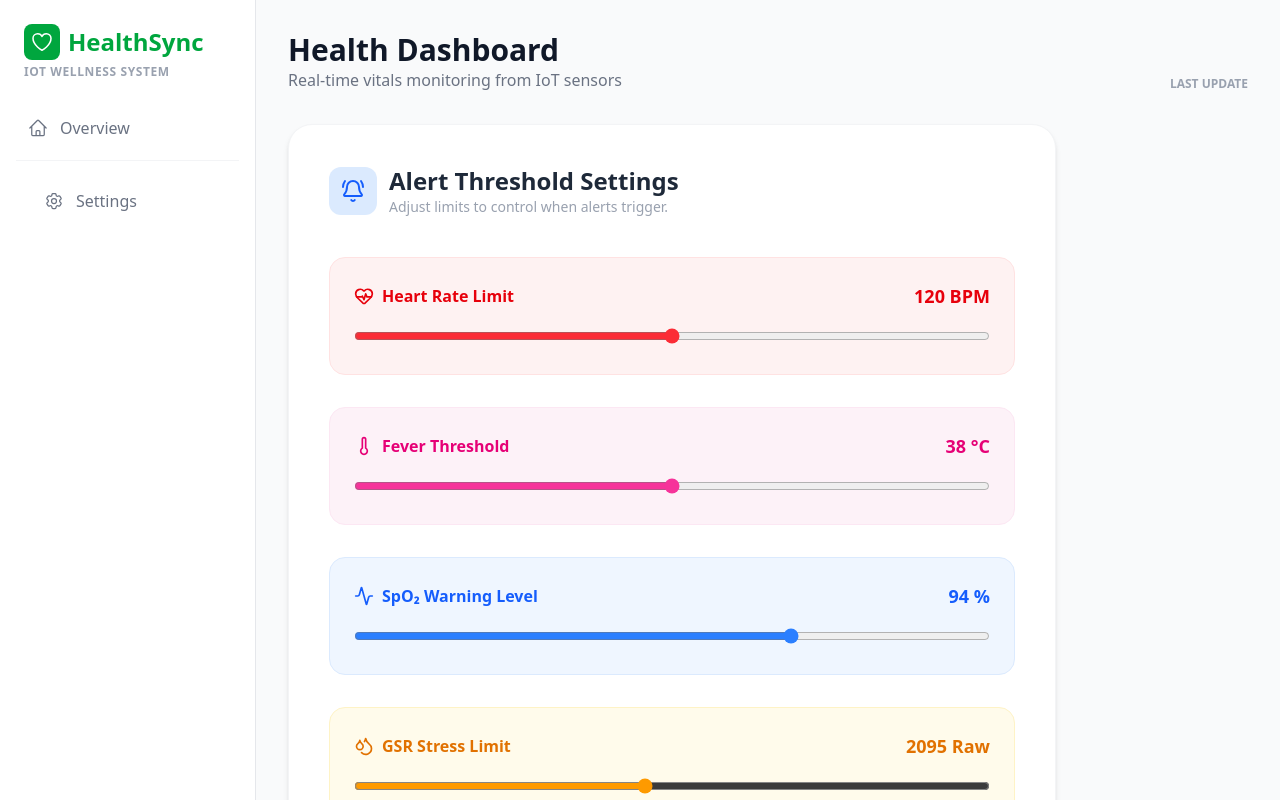
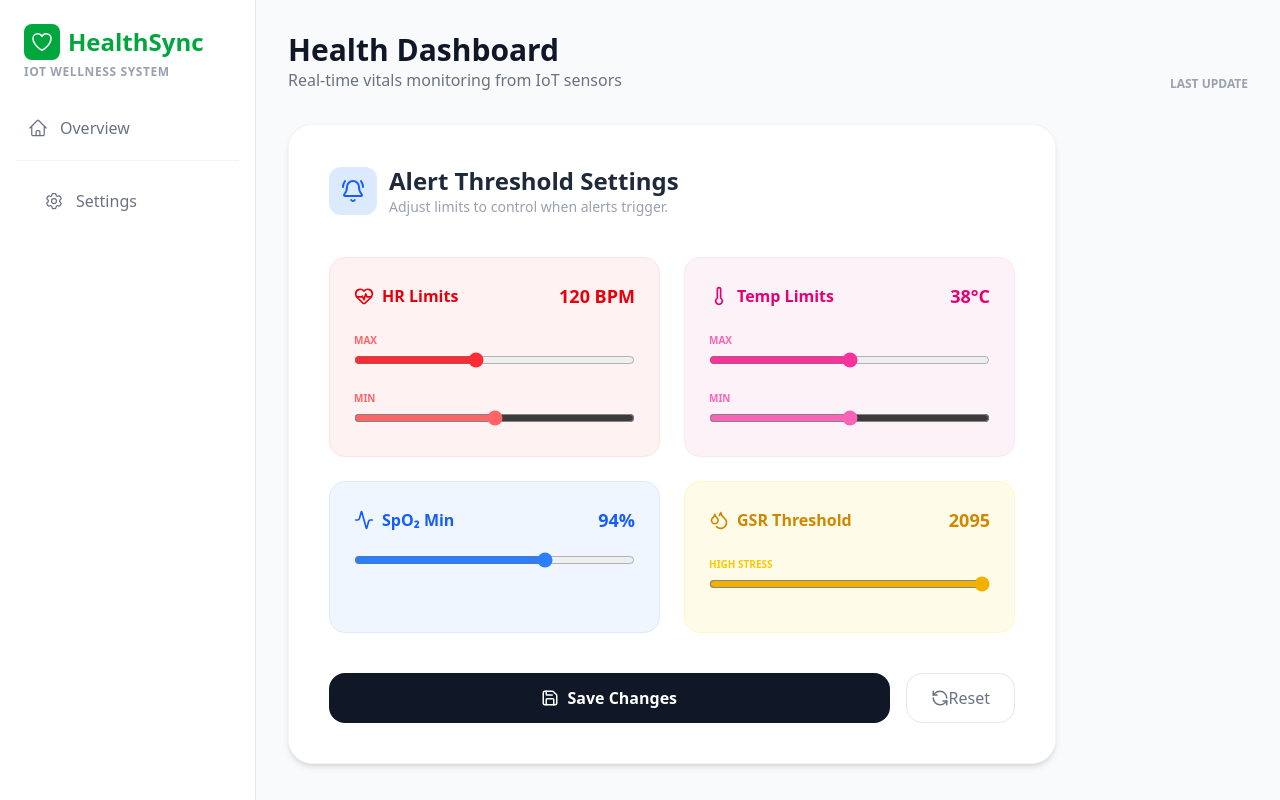
Before and after one commit to princeprasad24/HealthSync, a React (Vite) app: page / in a window 1280 px wide. Both pictures are taken after a click on the button "Settings". Shown: the top 800 px of the page. Built offline with nearby package versions, Linux system fonts and the light colour scheme; no server answers; the database is empty.

Commit message:
changed alerts

```diff
--- a/src/components/AlertSection.jsx
+++ b/src/components/AlertSection.jsx
@@ -10,14 +10,14 @@ import {
   X
 } from "lucide-react";
 
-const AlertSection = ({ metrics, thresholds, isNotificationEnabled, onDismissAll }) => {
+const AlertSection = ({ metrics, thresholds, isNotificationEnabled }) => {
 
-  // Logic to generate dynamic alerts based on your provided ranges
+  // Generate all alerts dynamically
   const generateLiveAlerts = () => {
     const activeAlerts = [];
     const { heartRate, spo2, temperature, gsr, isFallen } = metrics;
 
-    // 1. FALL DETECTION (Highest Priority)
+    // --- 1. FALL DETECTION (Highest Priority) ---
     if (isFallen) {
       activeAlerts.push({
         id: "fall",
@@ -28,14 +28,102 @@ const AlertSection = ({ metrics, thresholds, isNotificationEnabled, onDismissAll
       });
     }
 
-    // 2. HEART RATE RANGES
-    if (heartRate.current > 200) {
-      activeAlerts.push({ id: "hr-crit", type: "Heart Rate", message: "Dangerously high BPM (>200).", severity: "high", icon: <Activity /> });
-    } else if (heartRate.current > thresholds.hrMax) {
-      activeAlerts.push({ id: "hr-warn", type: "Heart Rate", message: "Pulse above set limit.", severity: "medium", icon: <Activity /> });
+    if (heartRate.current > 0) {
+    if (heartRate.current > thresholds.hrMax) {
+      activeAlerts.push({ id: "h-hr", type: "Heart Rate", message: `High Pulse (> ${thresholds.hrMax} BPM)`, severity: "high" });
+    } else if (heartRate.current < thresholds.hrMin) {
+      activeAlerts.push({ id: "l-hr", type: "Heart Rate", message: `Low Pulse (< ${thresholds.hrMin} BPM)`, severity: "high" });
+    }
+  }
+
+  if (temperature.current > 0) {
+    if (temperature.current > thresholds.tempMax) {
+      activeAlerts.push({ id: "h-temp", type: "Temperature", message: "Fever Detected", severity: "high" });
+    } else if (temperature.current < thresholds.tempMin) {
+      activeAlerts.push({ id: "l-temp", type: "Temperature", message: "Low Body Temp Detected", severity: "high" });
+    }
+  }
+
+  if (spo2.current > 0 && spo2.current < thresholds.spo2Min) {
+    activeAlerts.push({ id: "l-spo2", type: "Oxygen", message: `Critical SpO2: ${spo2.current}%`, severity: "high" });
+  }
+
+  // GSR: Stress Levels
+  if (gsr.current >= 1500) {
+    activeAlerts.push({ id: "gsr", type: "Stress", message: "High Stress detected", severity: "medium" });
+  }
+
+    // --- 2. HEART RATE ALERTS ---
+    if (heartRate.current > 0) {
+      if (heartRate.current > 200) {
+        activeAlerts.push({
+          id: "hr-crit-high",
+          type: "Heart Rate",
+          message: "CRITICAL: Dangerously High BPM (>200)!",
+          severity: "high",
+          icon: <Activity className="text-red-600" />
+        });
+      } else if (heartRate.current > thresholds.hrMax) {
+        activeAlerts.push({
+          id: "hr-high",
+          type: "Heart Rate",
+          message: "High Pulse detected.",
+          severity: "medium",
+          icon: <Activity />
+        });
+      } else if (heartRate.current < 40) {
+        activeAlerts.push({
+          id: "hr-crit-low",
+          type: "Heart Rate",
+          message: "CRITICAL: Dangerously Low BPM (<40)!",
+          severity: "high",
+          icon: <Activity className="text-blue-600" />
+        });
+      } else if (heartRate.current < 55) {
+        activeAlerts.push({
+          id: "hr-low",
+          type: "Heart Rate",
+          message: "Low Pulse (Bradycardia) detected.",
+          severity: "medium",
+          icon: <Activity />
+        });
+      }
     }
 
-    // 3. GSR STRESS RANGES (Based on your new data)
+    // --- 3. TEMPERATURE ALERTS ---
+    if (temperature.current > 0) {
+      if (temperature.current > thresholds.tempMax) {
+        activeAlerts.push({
+          id: "temp-high",
+          type: "Temperature",
+          message: "Fever detected (High Temp).",
+          severity: "high",
+          icon: <Thermometer className="text-red-600" />
+        });
+      } else if (temperature.current < 35.0) {
+        activeAlerts.push({
+          id: "temp-low",
+          type: "Temperature",
+          message: "CRITICAL: Low Body Temp (Hypothermia)!",
+          severity: "high",
+          icon: <Thermometer className="text-blue-600" />
+        });
+      }
+    }
+
+    // --- 4. SPO2 ALERTS ---
+    if (spo2.current > 0 && spo2.current < thresholds.spo2Min) {
+      const severity = spo2.current < 85 ? "high" : "medium";
+      activeAlerts.push({
+        id: "spo2-low",
+        type: "Oxygen",
+        message: `Low SpO2 detected: ${spo2.current}%.`,
+        severity,
+        icon: <Zap />
+      });
+    }
+
+    // --- 5. GSR STRESS ALERTS ---
     if (gsr.current >= 1500) {
       activeAlerts.push({
         id: "gsr-high",
@@ -52,14 +140,6 @@ const AlertSection = ({ metrics, thresholds, isNotificationEnabled, onDismissAll
         severity: "medium",
         icon: <Droplets className="text-yellow-600" />
       });
-    }
-
-    // 4. SPO2 & TEMP
-    if (spo2.current > 0 && spo2.current < thresholds.spo2Min) {
-      activeAlerts.push({ id: "spo2", type: "Oxygen", message: `SpO2 below ${thresholds.spo2Min}%.`, severity: "medium", icon: <Zap /> });
-    }
-    if (temperature.current > thresholds.tempMax) {
-      activeAlerts.push({ id: "temp", type: "Temperature", message: "Fever threshold exceeded.", severity: "high", icon: <Thermometer /> });
     }
 
     return activeAlerts;
--- a/src/components/DailyGoalCard.jsx
+++ b/src/components/DailyGoalCard.jsx
@@ -11,7 +11,7 @@ import {
   Filler,
 } from "chart.js";
 
-// Register ChartJS components
+
 ChartJS.register(
   CategoryScale,
   LinearScale,
@@ -26,16 +26,16 @@ const DailyGoalCard = ({
   title,
   currentValue,
   targetValue,
-  trendData = [], // Default to empty array to prevent map errors
+  trendData = [],
   color,
   unit,
   icon: Icon,
   chartType = "line",
 }) => {
-  // Calculate percentage for the progress bar, capped at 100%
+
   const percentage = targetValue > 0 ? Math.min((currentValue / targetValue) * 100, 100) : 0;
 
-  // Prepare data for the mini sparkline chart
+
   const chartData = {
     labels: trendData.map((_, idx) => idx + 1),
     datasets: [
--- a/src/components/SettingsSection.jsx
+++ b/src/components/SettingsSection.jsx
@@ -4,7 +4,6 @@ import { database } from "../firebase/firebase";
 import { ref, update } from "firebase/database";
 
 const SettingsSection = ({ currentThresholds }) => {
-
   const [values, setValues] = useState(currentThresholds);
   const [saved, setSaved] = useState(false);
 
@@ -27,32 +26,39 @@ const SettingsSection = ({ currentThresholds }) => {
           <BellRing size={24} />
         </div>
         <div>
-          <h2 className="text-2xl font-bold text-gray-800">
-            Alert Threshold Settings
-          </h2>
-          <p className="text-gray-400 text-sm">
-            Adjust limits to control when alerts trigger.
-          </p>
+          <h2 className="text-2xl font-bold text-gray-800">Alert Threshold Settings</h2>
+          <p className="text-gray-400 text-sm">Adjust limits to control when alerts trigger.</p>
         </div>
       </div>
 
-      <div className="space-y-8">
+      {/* Threshold Cards */}
+      <div className="grid grid-cols-1 md:grid-cols-2 gap-6">
+
         {/* HEART RATE */}
         <div className="bg-red-50 border border-red-100 p-6 rounded-2xl">
           <div className="flex justify-between items-center mb-4">
             <div className="flex items-center gap-2 text-red-600 font-semibold">
-              <HeartPulse size={20}/>
-              Heart Rate Limit
+              <HeartPulse size={20}/> HR Limits
             </div>
-            <span className="text-red-600 font-bold text-lg">
-              {values.hrMax} BPM
-            </span>
+            <span className="text-red-600 font-bold text-lg">{values.hrMax} BPM</span>
           </div>
+          <label className="text-[10px] font-black uppercase text-red-400">Max</label>
           <input
-            type="range" min="60" max="180"
+            type="range"
+            min="60"
+            max="200"
             value={values.hrMax}
-            onChange={(e) => setValues({ ...values, hrMax: parseInt(e.target.value) })}
-            className="w-full accent-red-500"
+            onChange={(e) => setValues({...values, hrMax: parseInt(e.target.value)})}
+            className="w-full accent-red-500 mb-4"
+          />
+          <label className="text-[10px] font-black uppercase text-red-400">Min</label>
+          <input
+            type="range"
+            min="30"
+            max="60"
+            value={values.hrMin}
+            onChange={(e) => setValues({...values, hrMin: parseInt(e.target.value)})}
+            className="w-full accent-red-400"
           />
         </div>
 
@@ -60,18 +66,29 @@ const SettingsSection = ({ currentThresholds }) => {
         <div className="bg-pink-50 border border-pink-100 p-6 rounded-2xl">
           <div className="flex justify-between items-center mb-4">
             <div className="flex items-center gap-2 text-pink-600 font-semibold">
-              <Thermometer size={20}/>
-              Fever Threshold
+              <Thermometer size={20}/> Temp Limits
             </div>
-            <span className="text-pink-600 font-bold text-lg">
-              {values.tempMax} °C
-            </span>
+            <span className="text-pink-600 font-bold text-lg">{values.tempMax}°C</span>
           </div>
+          <label className="text-[10px] font-black uppercase text-pink-400">Max</label>
           <input
-            type="range" min="36" max="40" step="0.1"
+            type="range"
+            min="36"
+            max="40"
+            step="0.1"
             value={values.tempMax}
-            onChange={(e) => setValues({ ...values, tempMax: parseFloat(e.target.value) })}
-            className="w-full accent-pink-500"
+            onChange={(e) => setValues({...values, tempMax: parseFloat(e.target.value)})}
+            className="w-full accent-pink-500 mb-4"
+          />
+          <label className="text-[10px] font-black uppercase text-pink-400">Min</label>
+          <input
+            type="range"
+            min="30"
+            max="36"
+            step="0.1"
+            value={values.tempMin}
+            onChange={(e) => setValues({...values, tempMin: parseFloat(e.target.value)})}
+            className="w-full accent-pink-400"
           />
         </div>
 
@@ -79,39 +96,39 @@ const SettingsSection = ({ currentThresholds }) => {
         <div className="bg-blue-50 border border-blue-100 p-6 rounded-2xl">
           <div className="flex justify-between items-center mb-4">
             <div className="flex items-center gap-2 text-blue-600 font-semibold">
-              <Activity size={20}/>
-              SpO₂ Warning Level
+              <Activity size={20}/> SpO₂ Min
             </div>
-            <span className="text-blue-600 font-bold text-lg">
-              {values.spo2Min} %
-            </span>
+            <span className="text-blue-600 font-bold text-lg">{values.spo2Min}%</span>
           </div>
           <input
-            type="range" min="85" max="98"
+            type="range"
+            min="85"
+            max="98"
             value={values.spo2Min}
-            onChange={(e) => setValues({ ...values, spo2Min: parseInt(e.target.value) })}
+            onChange={(e) => setValues({...values, spo2Min: parseInt(e.target.value)})}
             className="w-full accent-blue-500"
           />
         </div>
 
-        {/* GSR / STRESS */}
-        <div className="bg-amber-50 border border-amber-100 p-6 rounded-2xl">
+        {/* GSR */}
+        <div className="bg-yellow-50 border border-yellow-100 p-6 rounded-2xl">
           <div className="flex justify-between items-center mb-4">
-            <div className="flex items-center gap-2 text-amber-600 font-semibold">
-              <Droplets size={20}/>
-              GSR Stress Limit
+            <div className="flex items-center gap-2 text-yellow-600 font-semibold">
+              <Droplets size={20}/> GSR Threshold
             </div>
-            <span className="text-amber-600 font-bold text-lg">
-              {values.gsrMax} Raw
-            </span>
+            <span className="text-yellow-600 font-bold text-lg">{values.gsrMax}</span>
           </div>
+          <label className="text-[10px] font-black uppercase text-yellow-400">High Stress</label>
           <input
-            type="range" min="500" max="4000" step="50"
+            type="range"
+            min="500"
+            max="2000"
             value={values.gsrMax}
-            onChange={(e) => setValues({ ...values, gsrMax: parseInt(e.target.value) })}
-            className="w-full accent-amber-500"
+            onChange={(e) => setValues({...values, gsrMax: parseInt(e.target.value)})}
+            className="w-full accent-yellow-500 mb-4"
           />
         </div>
+
       </div>
 
       {/* Buttons */}
@@ -120,17 +137,17 @@ const SettingsSection = ({ currentThresholds }) => {
           onClick={handleSave}
           className="flex-1 bg-gray-900 hover:bg-black text-white font-semibold py-3 rounded-2xl flex items-center justify-center gap-2 transition"
         >
-          <Save size={18}/>
-          Save Changes
+          <Save size={18}/> Save Changes
         </button>
         <button
           onClick={() => setValues(currentThresholds)}
           className="px-6 py-3 border border-gray-200 rounded-2xl text-gray-500 hover:bg-gray-50 transition flex items-center justify-center"
         >
-          <RefreshCcw size={18}/>
+          <RefreshCcw size={18}/> Reset
         </button>
       </div>
 
+      {/* Save Success Message */}
       {saved && (
         <div className="mt-6 text-green-600 font-semibold text-center">
           ✅ Thresholds updated successfully
```
